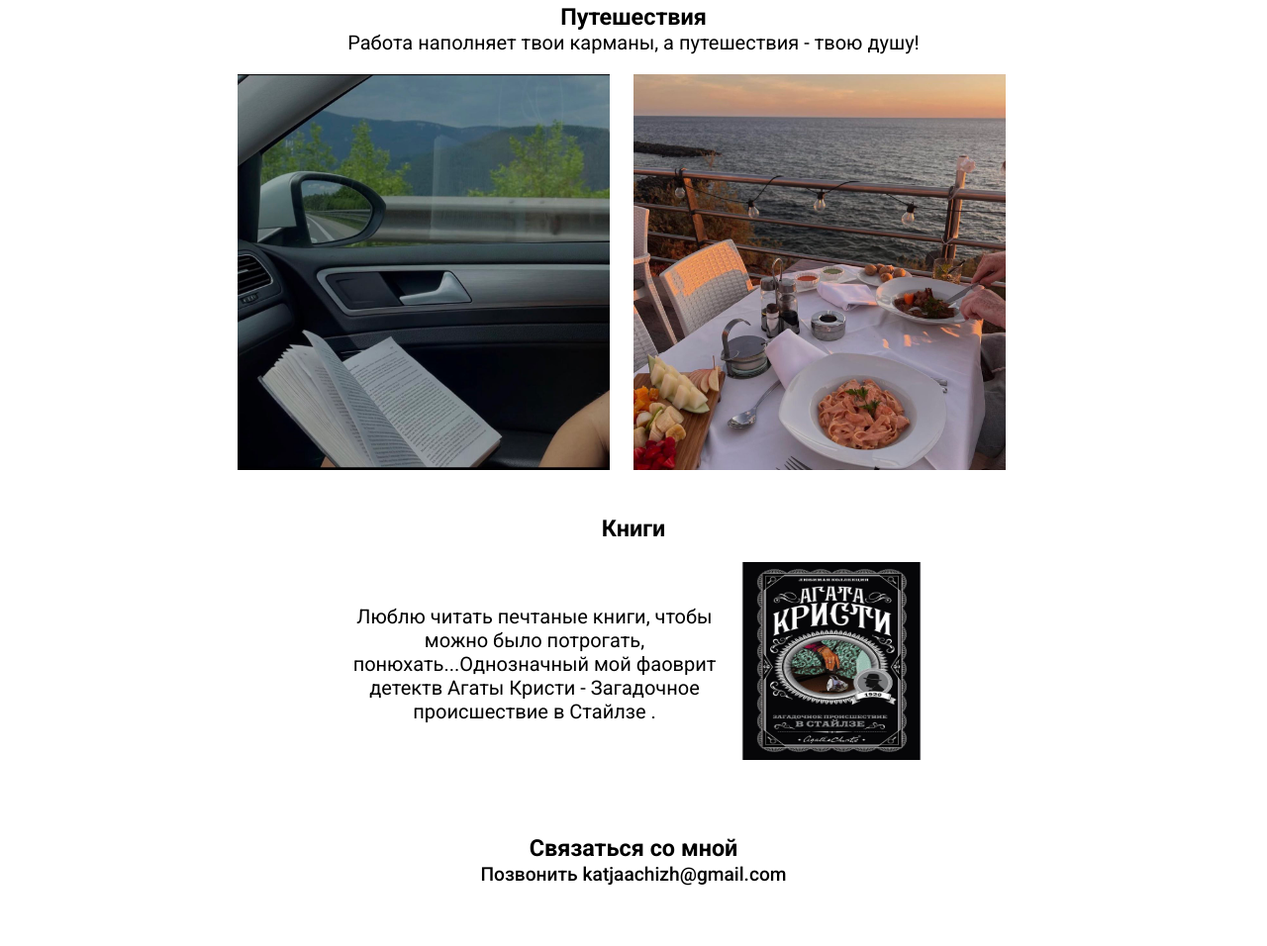
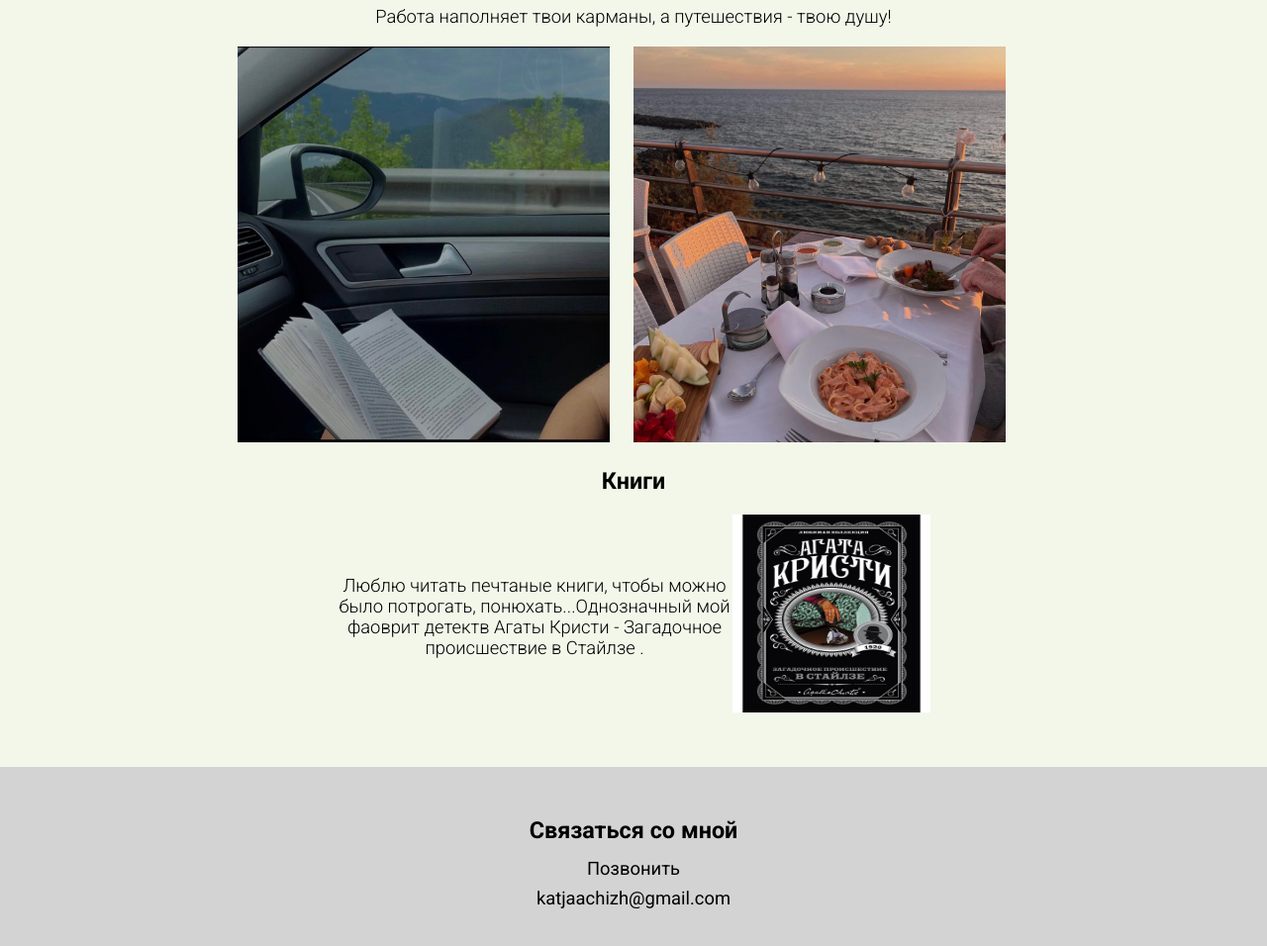
Before and after one commit to katyaachizh/About-me, a plain HTML site: page index.html in a window 1280 px wide. Shown: the part 1436-2392 px from the top of the page at 99% size. Drawn offline with Linux system fonts and the light colour scheme.

Commit message:
Страница обо мне
Добавила стили для всех секций, кроме footer

```diff
--- a/index.html
+++ b/index.html
@@ -20,7 +20,7 @@
     <main>
         <section class="title">
             <h1>Екатерина Чиж</h1>
-            <div class="image">
+            <div class="my-photo">
                 <img src="./images/photo 1.jpg" alt="Изображение" width="300">
             </div>
         </section>
@@ -62,8 +62,10 @@
     </main>
     <footer id="contacts">
         <h3>Связаться со мной</h3>
-        <a href="tel:+375298715175">Позвонить</a>
-        <a href="mailto:katjaachizh@gmail.com">katjaachizh@gmail.com</a>
+        <div class="links">
+            <a href="tel:+375298715175">Позвонить</a>
+            <a href="mailto:katjaachizh@gmail.com">katjaachizh@gmail.com</a>
+        </div>
         <ul class="sotial">
             <li>
                 <a href="https://vk.com/id429267691"></a>
--- a/style.css
+++ b/style.css
@@ -1,3 +1,5 @@
+/*Общие стили*/
+
 * {
     margin: 0;
     padding: 0;
@@ -8,13 +10,53 @@ body {
     font-size: 20px;
     font-family: Roboto, Arial, sans-serif;
     text-align: center;
+    background-color: #F3F7EA;
 }
+
+a {
+    text-decoration: none;
+    color: #000;
+}
+
+
+section, footer {
+    padding: 50px 0;
+}
+
+article {
+    margin-top: 20px;
+}
+
+h1 {
+    font-size: 2.5rem;
+}
+
+h2 {
+    font-size: 2rem;
+}
+
+img {
+    width: 100%;
+}
+
+.text {
+    font-size: 1.15rem;
+    font-weight: 300;
+}
+
+/*Стили секций*/
+
 
 header {
     background-color:lightgray;
     padding: 15px 0;
     display: flex;
     justify-content: center;
+}
+
+nav a {
+    font-size: 1.2rem;
+    font-weight: 400;
 }
 
 nav a:not(:last-child)::after {
@@ -30,34 +72,11 @@ nav a:not(:last-child) {
     margin-right: 20px;
 }
 
-a {
-    font-size: 1.2rem;
-    font-weight: 500;
-    text-decoration: none;
-    color: #000;
+article .text {
+    margin: 20px 0;
 }
 
-section {
-    padding: 50px 0;
-}
-
-article {
-    padding: 20px;
-}
-
-.title {
-    background-color: #F3F7EA;;
-}
-
-h1 {
-    font-size: 2.5rem;
-}
-
-h2 {
-    font-size: 2rem;
-}
-
-.image {
+.my-photo {
     width: 300px;
     height: 300px;
     border: 3px solid green;
@@ -66,18 +85,14 @@ h2 {
     margin: 15px auto 0;
 }
 
-img {
-    width: 100%;
-}
-
 .about .text {
-    width: 500px;
+    max-width: 500px;
     margin: 15px auto 0;
 }
 
 .box {
-    width: 800px;
-    margin: 20px auto 0;
+    max-width: 800px;
+    margin: 0 auto ;
     display: flex;
     align-items: center;
 }
@@ -95,7 +110,6 @@ img {
     justify-content: center;
     align-items: center;
     margin: 20px auto 0;
-    text-align: center;
 }
 
 .book img {
@@ -104,5 +118,20 @@ img {
 }
 
 .book .text {
-    width: 400px;
+    max-width: 400px;
 }
+
+footer {
+    background-color: lightgray;
+}
+
+.links {
+    margin: 10px 0;
+}
+
+footer a {
+    display: block;
+    font-size: 1.15rem;
+    font-weight: 400;
+    line-height: 30px;
+}
```
